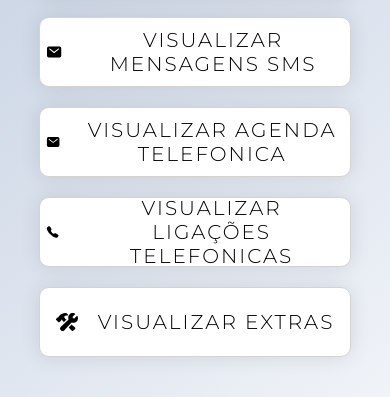
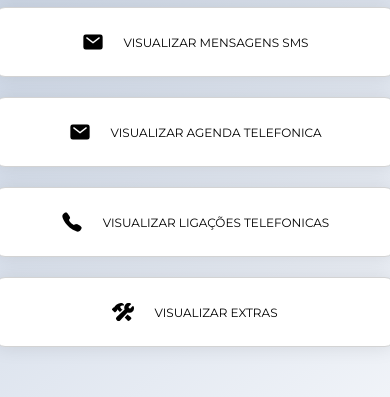
Before and after one commit to Pedro-Hen46/AndromedaDesign, a plain HTML site: page Design/menu.html in a window 390 px wide. Shown: the part 447-844 px from the top of the page. Drawn offline with nearby package versions, Linux system fonts and the light colour scheme.

Commit message:
Feature: Media query 3 dimensions --saving

```diff
--- a/Design/src/css/MenuAssets/estilos.css
+++ b/Design/src/css/MenuAssets/estilos.css
@@ -12,10 +12,25 @@
   align-items: center;
   justify-content: center;
 }
-
+@media (min-height: 700px){
+    .container {
+        position: fixed;
+        top: 0;
+        left: 0;
+        width: 100%;
+        height: 150vh;
+        background-image: linear-gradient(140deg, #b8c6db, #f0f3f8);
+        display: flex;
+        flex-direction: column;
+        align-items: center;
+        justify-content: center;
+      }
+}
 /* PARA TELAS GRANDES */
 @media (min-width: 800px) {
-
+  .container {
+    height: 100%;
+  }
   h1 {
     text-transform: uppercase;
     letter-spacing: 2px;
@@ -76,9 +91,9 @@
     margin-bottom: 20px;
 
     text-transform: uppercase;
-      letter-spacing: 2px;
-      font-size: 20px;
-      font-weight: 300;
+    min-width: 550px;
+    font-size: 18px;
+    font-weight: 400;
     font-family: "Montserrat";
     box-shadow: 0px 0px 20px rgba(0, 0, 0, 0.1);
 
@@ -97,13 +112,13 @@
     cursor: pointer;
     box-shadow: 0px 0px 20px rgba(0, 0, 0, 0.3);
   }
-
 }
-
 
 /* PARA TELAS MEDIAS */
 @media (max-width: 800px) {
-
+  .container {
+    height: 100%;
+  }
   h1 {
     text-transform: uppercase;
     letter-spacing: 2px;
@@ -164,9 +179,9 @@ h1 {
     margin-bottom: 20px;
 
     text-transform: uppercase;
-    letter-spacing: 2px;
-    font-size: 20px;
-    font-weight: 300;
+    min-width: 490px;
+    font-size: 14px;
+    font-weight: 400;
     font-family: "Montserrat";
     box-shadow: 0px 0px 20px rgba(0, 0, 0, 0.1);
 
@@ -185,18 +200,50 @@ h1 {
     cursor: pointer;
     box-shadow: 0px 0px 20px rgba(0, 0, 0, 0.3);
   }
-
 }
 /* MENOR TELA POSSIVEL */
 @media (max-width: 650px) {
-    .menu-superior{
-        margin-top: 40px;
+  .container {
+    height: 100%;
   }
-    .descricao-celular{
+  .menu-superior {
+    margin-top: 20px;
+  }
+  .descricao-celular {
     min-width: 400px;
     margin-bottom: 20px;
   }
-.imagem{
+  .imagem {
     display: none;
   }
+  button {
+    height: 70px;
+    width: 80%;
+    min-width: 400px;
+    border-radius: 10px;
+    background-color: white;
+    border: thin solid lightgray;
+    margin-bottom: 20px;
+
+    text-transform: uppercase;
+    font-size: 12px;
+    font-weight: 400;
+    font-family: "Montserrat";
+    box-shadow: 0px 0px 20px rgba(0, 0, 0, 0.1);
+
+    transition: all 0.3s;
+
+    display: flex;
+    justify-content: center;
+    align-items: center;
   }
+  ion-icon {
+    font-size: 22px;
+    margin-right: 20px;
+  }
+  button:hover {
+    font-weight: 700;
+    cursor: pointer;
+    box-shadow: 0px 0px 20px rgba(0, 0, 0, 0.3);
+  }
+}
```
Lines whose indentation alone changed are shown as unchanged.
